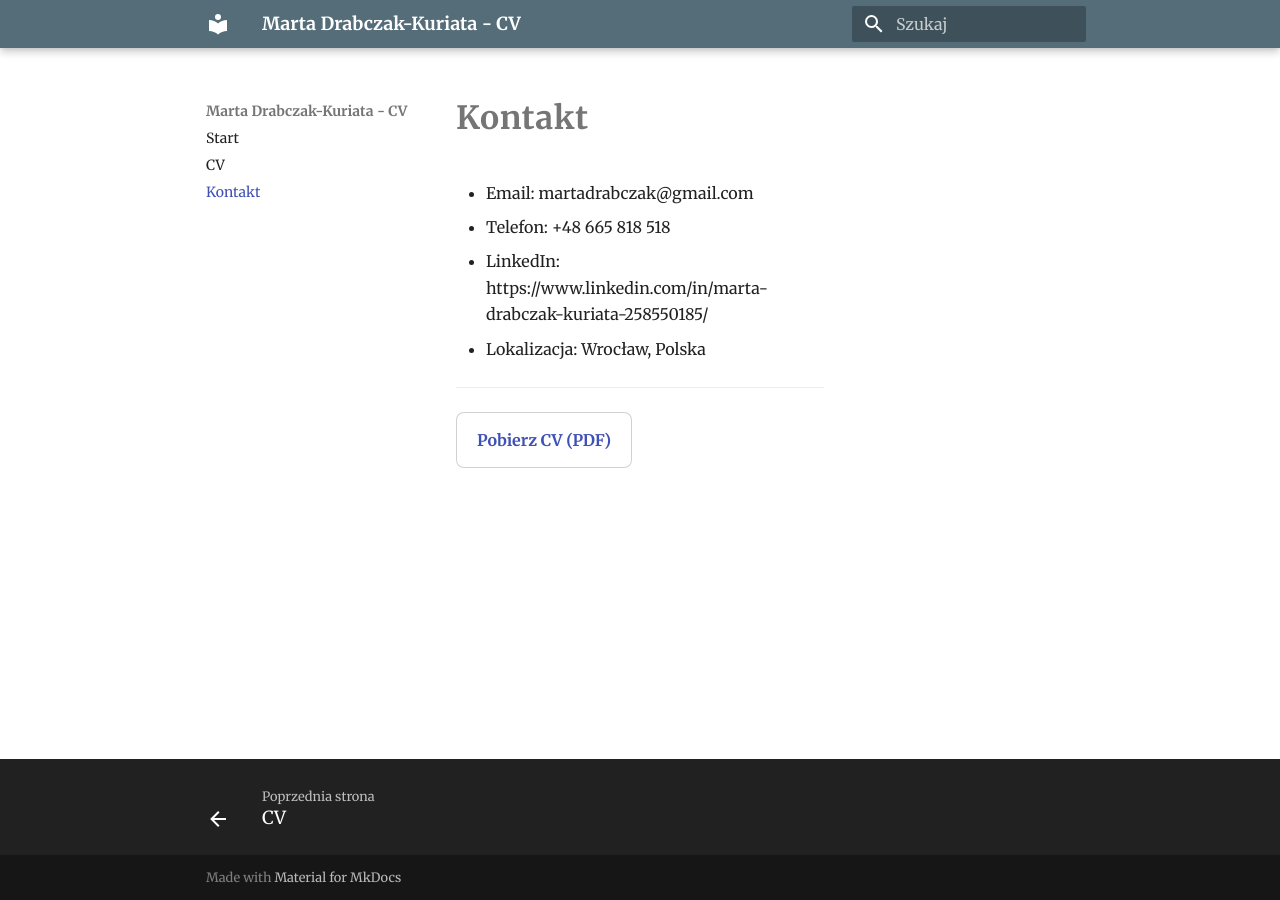
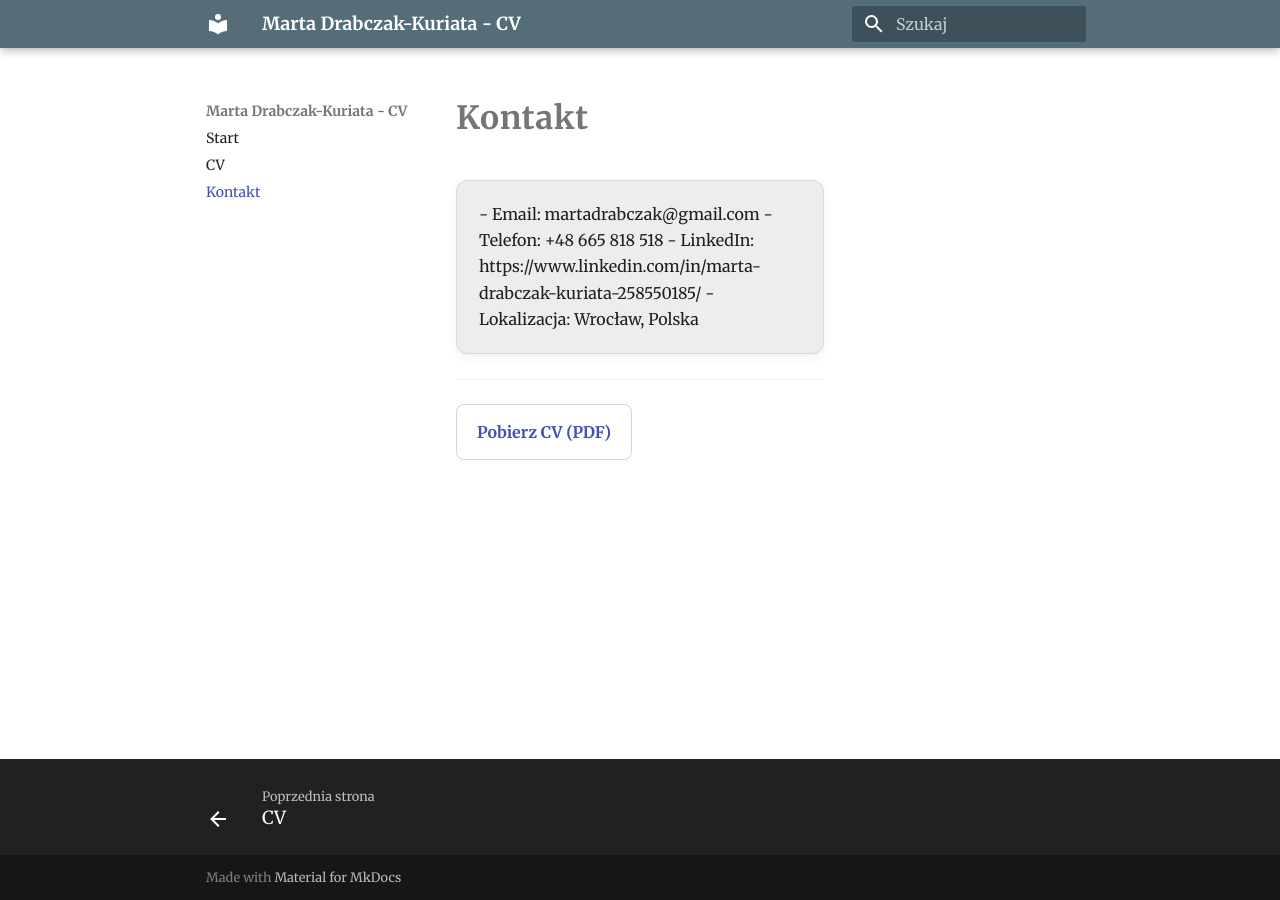
Before and after one commit to BartK1990/MdkCV, an MkDocs documentation site: the page built from docs/contact.md, in a window 1280 px wide. Built offline with MkDocs 1.6.1 and Material for MkDocs 9.7.7, drawn with Linux system fonts in a browser that asks for light colours.

Commit message:
Update look

```diff
--- a/docs/contact.md
+++ b/docs/contact.md
@@ -1,10 +1,14 @@
 # Kontakt
+
+<div class="cv-section">
 
 - Email: martadrabczak@gmail.com
 - Telefon: +48 665 818 518
 - LinkedIn: https://www.linkedin.com/in/marta-drabczak-kuriata-258550185/
 - Lokalizacja: Wrocław, Polska
 
+</div>
+
 ---
 
 <a class="cv-download" href="assets/MDK_CV.pdf" download>
--- a/docs/stylesheets/extra.css
+++ b/docs/stylesheets/extra.css
@@ -34,7 +34,7 @@
   border-radius: 0.4rem;
   text-decoration: none;
   font-weight: 600;
-  border: 1px solid rgba(0,0,0,0.18);
+  border: 1px solid color-mix(in srgb, var(--md-default-fg-color) 18%, transparent);
 }
 
 /* Use theme variables so we don't hardcode colors */
@@ -44,5 +44,35 @@
 }
 
 .cv-download:hover {
-  background: rgba(0,0,0,0.04);
+  background: color-mix(in srgb, var(--md-default-fg-color) 4%, var(--md-default-bg-color));
 }
+
+/* Profile photo */
+.profile-photo {
+  width: 140px;
+  height: 140px;
+  object-fit: cover;
+  border-radius: 999px;
+  display: block;
+  margin: 0 0 1rem 0;
+  border: 1px solid color-mix(in srgb, var(--md-default-fg-color) 14%, transparent);
+  box-shadow: var(--md-shadow-z1);
+}
+
+/* Highlight each section as a modern card */
+.cv-section {
+  padding: 1rem 1.1rem;
+  border-radius: 0.6rem;
+  border: 1px solid color-mix(in srgb, var(--md-default-fg-color) 10%, transparent);
+  background: color-mix(in srgb, var(--md-default-bg-color) 92%, var(--md-default-fg-color));
+  box-shadow: var(--md-shadow-z1);
+  margin: 1rem 0;
+}
+
+.cv-section > :first-child {
+  margin-top: 0;
+}
+
+.cv-section > :last-child {
+  margin-bottom: 0;
+}
```
Also changed, not shown: docs/cv.md (+20 -0 lines), docs/index.md (+22 -0 lines).
